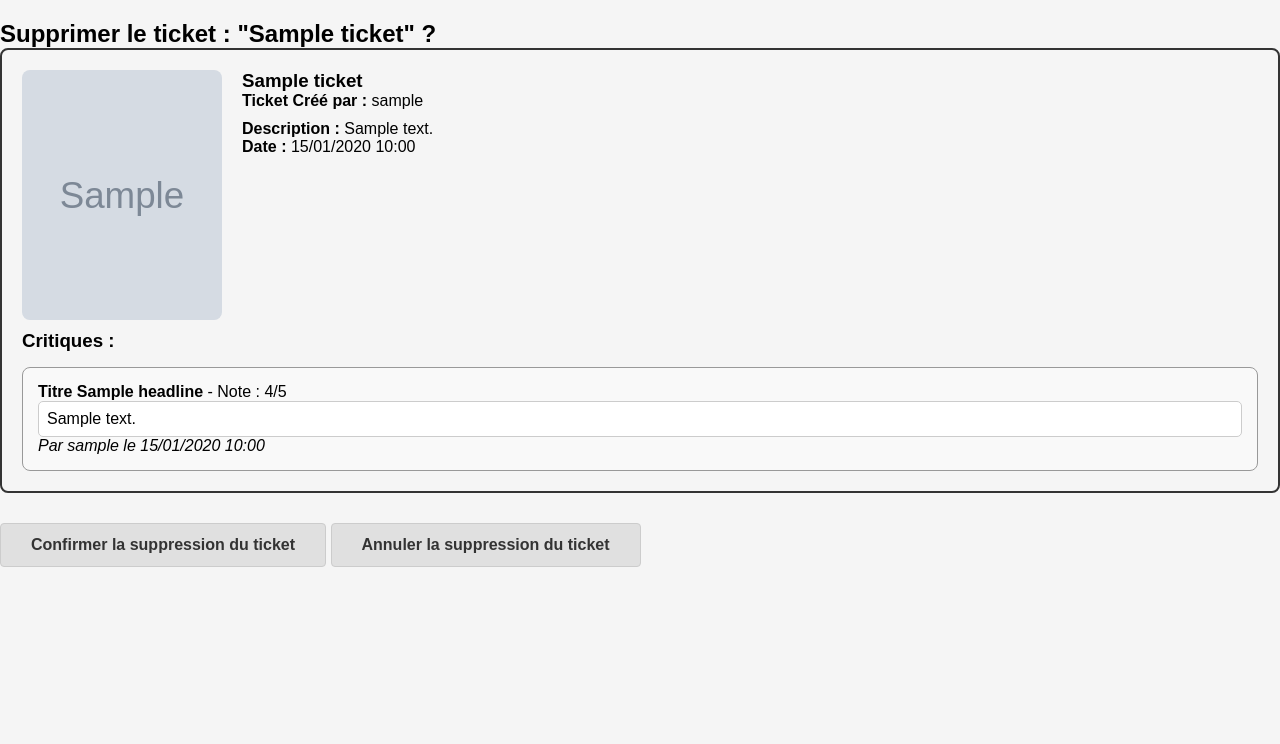
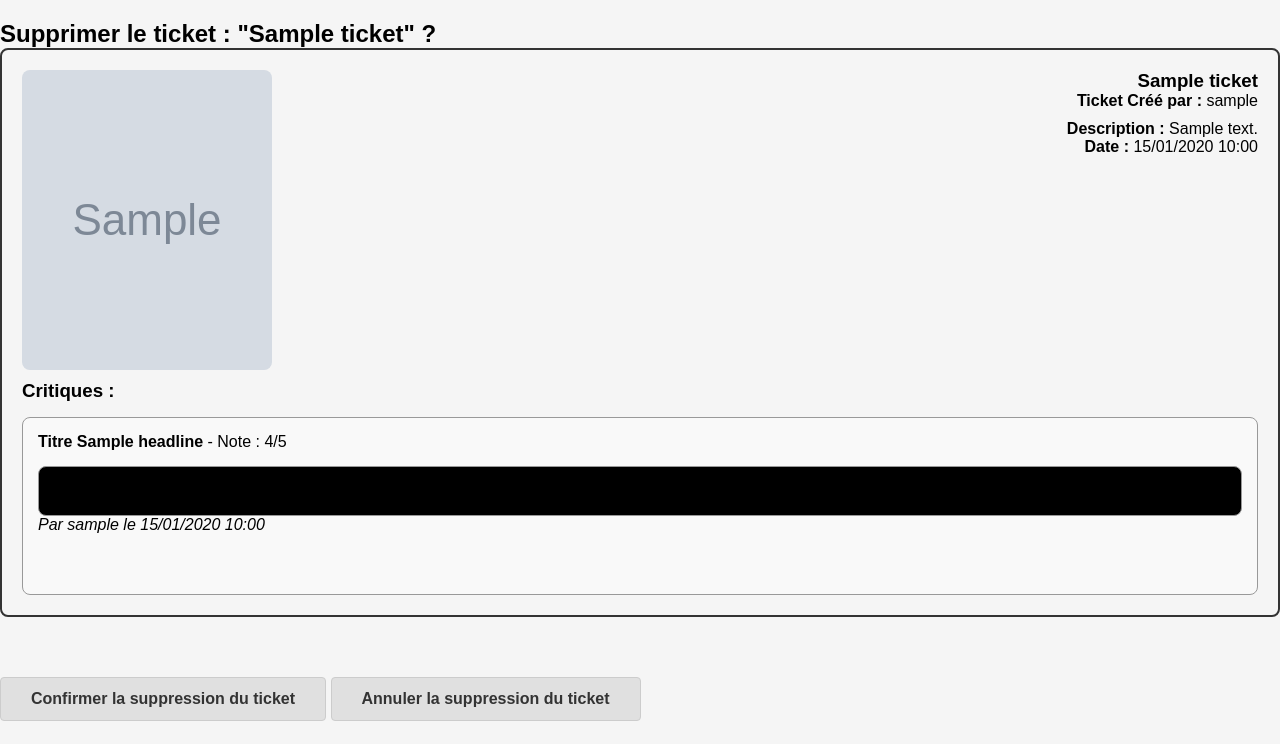
Before and after one commit to Orcchard/OC_Projet9_Critiques_Livres, a Django app: template criticsblog/litreview/templates/litreview/delete_ticket.html in a window 1280 px wide. Shown: the part 56-800 px from the top of the page. Run offline with Django 5.2, Linux system fonts and the light colour scheme; the template is opened without the code that fills it: most values are stand-ins (such as "Sample title", 1, 10 or a date in 2020); grey boxes marked "Sample" are stand-in pictures.

Commit message:
26-04-2026 modif css

```diff
--- a/criticsblog/authentication/static/authentication/mixt.css
+++ b/criticsblog/authentication/static/authentication/mixt.css
@@ -369,43 +369,53 @@ body {
 .ticket-card {
     border: 2px solid #333;
     padding: 20px;
-    margin-bottom: 30px;
+    margin-bottom: 60px;
     border-radius: 8px;
+    position: relative;
 }
 
 .ticket-image {
-    width: 200px;
-    height: 250PX;
+    width: 250px;
+    height: 300px;
     margin-bottom: 10px;
 }
 
 .ticket-image img {
-    width: 200px;
-    height: 250px;
+    width: 250px;
+    height: 300px;
     /* 👈 augmente ici */
     object-fit: cover;
     /* garde un bon cadrage */
     border-radius: 8px;
 }
 
-
-
 .review-card {
     border: 1px solid #999;
     padding: 15px;
+    padding-bottom: 60px;
     margin-top: 15px;
     border-radius: 8px;
     background-color: #f9f9f9;
+    position: relative;
+}
+
+.post-actions {
+    position: absolute;
+    bottom: 10px;
+    left: 10px;
+    display: flex;
+    gap: 10px;
 }
 
 .review-card p {
-    border: 1px solid #ccc;
+    border: 1px solid #999;
     /* bordure grise autour du body */
-    padding: 8px;
+    padding: 15px;
     /* espace à l'intérieur de la bordure */
-    border-radius: 5px;
+    margin-top: 15px;
+    border-radius: 8px;
     /* coins arrondis */
-    background-color: #fff;
+    background-color: black;
     /* fond blanc */
 }
 
@@ -429,7 +438,7 @@ body {
 
 .ticket-info {
     flex: 1;
-    align-items: right;
+    text-align: right;
 }
 
 .ticket-title {
```
Also changed, not shown: other parts of criticsblog/authentication/static/authentication/mixt.css (+34 -23 lines).
